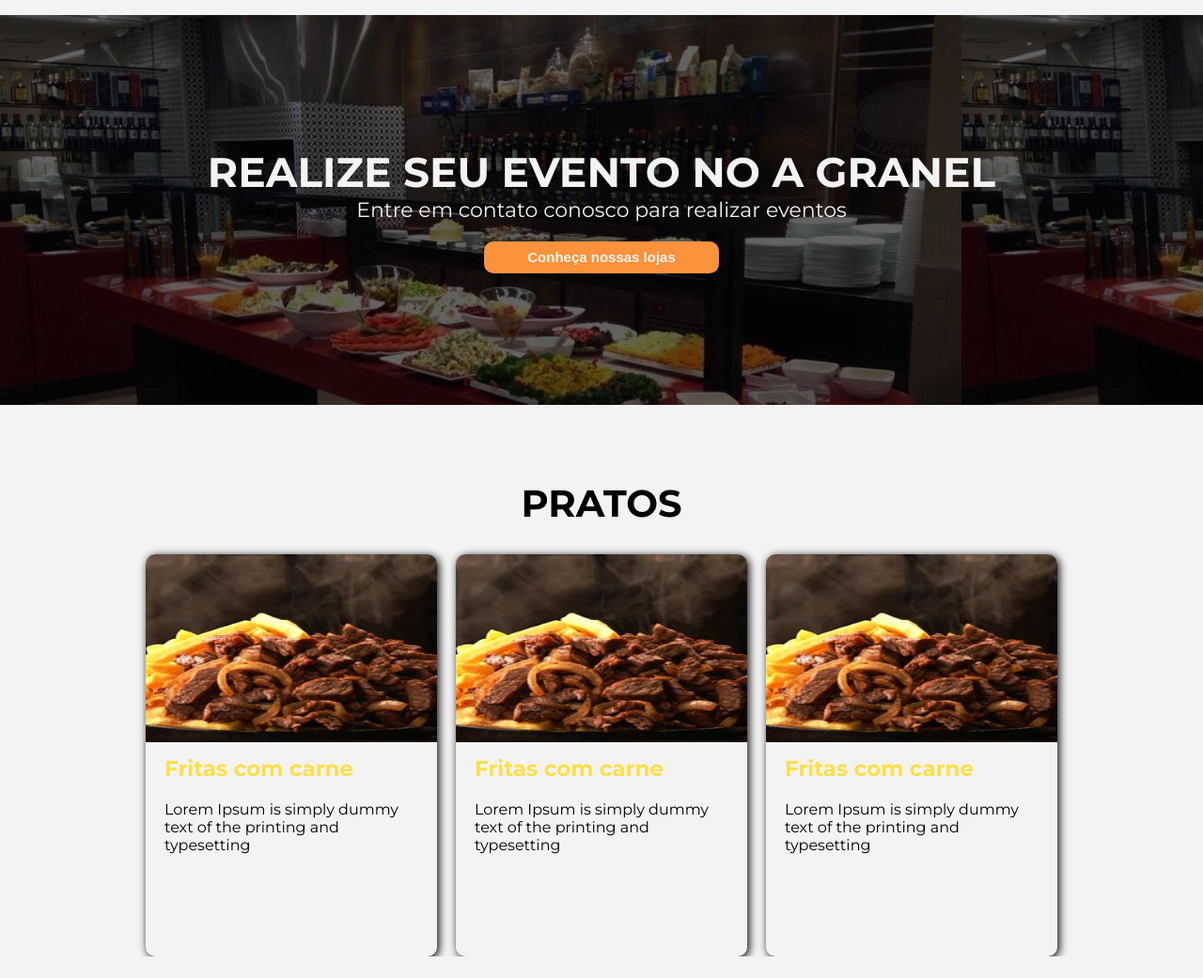
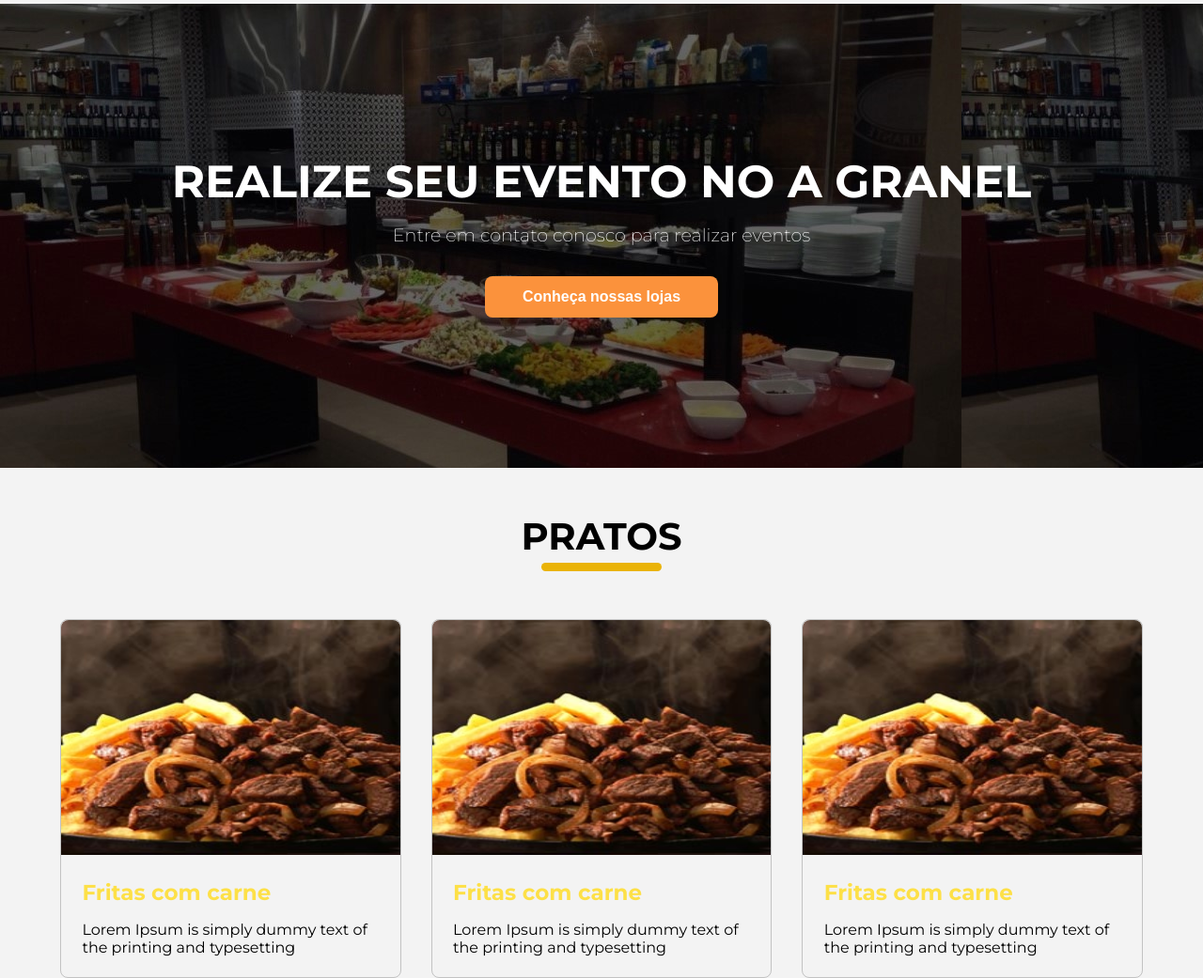
Before and after one commit to GustavoA01/agranel-landing-page, a plain HTML site: page pages/index.html in a window 1280 px wide. Shown: the part 1519-2560 px from the top of the page at 94% size. Before the commit the page ends 2537 px from the top, so only its background shows below. Drawn offline with Linux system fonts and the light colour scheme.

Commit message:
correcao das abas

```diff
--- a/pages/index.css
+++ b/pages/index.css
@@ -98,6 +98,7 @@ header {
 
 .main-banner p {
     font-size: 1rem;
+    font-weight: 300;
 }
 
 .main-banner h1 {
@@ -128,7 +129,7 @@ header {
 /* MAIN */
 
 .section-primary {
-    padding: 0 2rem;
+    padding: 0 4rem;
 }
 
 .valores-container {
@@ -174,115 +175,187 @@ header {
     height: 2.5rem;
 }
 
-.card-valores h3 {
-    /* margin: 20px; */
+/*Sobre*/
+
+#sobre-container {
+    display: flex;
+    justify-content: space-between;
+
+    margin-top: 5rem;
+    gap: 2rem;
 }
 
-/*Sobre*/
-
-#SobreContainer {
+.sobre-details {
+    width: 60%;
     display: flex;
-    margin-top: 80px;
-    margin-left: 50px;
-    margin-right: 50px;
-    justify-content: space-between;
-    gap: 30px;
+    flex-direction: column;
+    align-items: flex-start;
+    gap: 2rem;
 }
 
-.sobre {
-    width: 700px;
-    height: 240px;
+.sobre-details h1 {
+    font-size: 2.4rem;
 }
 
-.sobre p {
-    font-size: 20px;
+.sobre-details h1::after {
+    content: "";
+    display: block;
+
+    margin-top: 4px;
+
+    width: 50%;
+    height: 0.6rem;
+
+    border-radius: 0.5rem;
+
+    background-color: var(--secondary);
 }
 
-.sobre button {
-    background-color: var(--secondary_light);
-    width: 175px;
-    height: 40px;
-    margin-top: 20px;
-    border-radius: 10px;
-    font-size: 17px;
+.sobre-details p {
+    font-size: 1.1rem;
+}
+
+.sobre-details button {
+    background-color: var(--secondary);
+
+    padding: 0.8rem 2.5rem;
+    border-radius: 0.5rem;
+
+    font-size: 1rem;
     color: var(--background);
     font-weight: bold;
+
+    transition: background-color 0.3s ease;
+
+    cursor: pointer;
 }
 
-#SobreContainer img {
-    border-radius: 20px;
-    width: 292px;
-    height: 396px;
+.sobre-details button:hover {
+    transition: background-color 0.3s ease;
+    background-color: var(--secondary_shadow);
+}
+
+#sobre-container img {
+    width: 40%;
+    height: 380px;
+    border-radius: 1rem;
 }
 
 /*Evento*/
 
-.EventoContainer {
-    margin-top: 80px;
-    align-items: center;
+.evento-container {
+    width: 100%;
+
+    margin-top: 5rem;
+    padding: 10rem 0;
+
     background-image: url(../assets/IMG_0173-1024x806-escura.jpg);
-    height: 415px;
-    width: 100%;
-    color: var(--background);
+
     text-align: center;
+
     display: flex;
     flex-direction: column;
+    align-items: center;
     justify-content: center;
-    font-size: 22px;
+
+    gap: 1rem;
+
+    color: var(--text_light);
 }
 
-.EventoContainer button {
-    color: var(--background);
+.evento-container h1 {
+    font-size: 3rem;
+}
+
+.evento-container p {
+    font-size: 1.2rem;
+    font-weight: 300;
+}
+
+.evento-container button {
+    color: var(--text-light);
     background-color: var(--primary_light);
-    width: 250px;
-    height: 34px;
-    margin-top: 20px;
-    border-radius: 10px;
+
+    padding: 0.8rem 2.5rem;
+
+    margin-top: 1rem;
+    border-radius: 0.5rem;
+
     font-weight: bold;
-    font-size: 15px;
+    font-size: 1rem;
+
+    transition: background-color 0.3s ease;
+    cursor: pointer;
+}
+
+.evento-container button:hover {
+    transition: background-color 0.3s ease;
+    background-color: var(--primary_shadow);
 }
 
 /*Pratos*/
 
-.PratosContainer {
-    margin-top: 80px;
-    margin-left: 50px;
-    margin-right: 50px;
+.pratos-container {
+    margin-top: 3rem;
 }
 
-.PratosContainer h1 {
+.pratos-container h1 {
     text-align: center;
-    font-size: 40px;
+    font-size: 2.5rem;
 }
 
-.cards {
-    display: flex;
-    gap: 20px;
-    justify-content: center;
+.pratos-container h1::after {
+    content: "";
+
+    position: absolute;
+    left: 50%;
+    transform: translateX(-50%);
+
+    display: block;
+
+    margin-top: 4px;
+
+    align-self: center;
+    text_light: center;
+    width: 8rem;
+    height: 0.6rem;
+
+    border-radius: 0.5rem;
+
+    background-color: var(--secondary);
 }
 
-.CardPratos {
-    margin-top: 30px;
-    width: 310px;
-    height: 428px;
-    border-radius: 10px;
-    box-shadow: 2px 2px 10px black;
+.pratos-cards-container {
+    margin-top: 4rem;
+
+    display: grid;
+    grid-template-columns: 1fr 1fr 1fr;
+    gap: 2rem;
 }
 
-.CardPratos img {
-    width: 310px;
-    height: 200px;
-    border-radius: 10px 10px 0 0;
-    margin-bottom: 10px;
+.card-pratos {
+    border-radius: 0.5rem;
+    border: 1px solid rgba(0, 0, 0, 0.2);
 }
 
-.CardPratos p {
-    margin: 20px;
-    margin-bottom: 40px;
+.card-pratos img {
+    width: 100%;
+    height: 250px;
+    border-radius: 0.5rem 0.5rem 0 0;
 }
 
-.CardPratos h3 {
+.card-pratos-details {
+    display: flex;
+    flex-direction: column;
+
+    gap: 1rem;
+    padding: 1.4rem;
+}
+
+.card-pratos-details p {
+}
+
+.card-pratos-details h3 {
     font-size: 23px;
     color: var(--secondary_light);
-    margin-left: 20px;
 }
--- a/pages/index.html
+++ b/pages/index.html
@@ -87,8 +87,8 @@
                 </div>
             </div>
 
-            <div id="SobreContainer">
-                <div class="sobre">
+            <div id="sobre-container">
+                <div class="sobre-details">
                     <h1>SOBRE NÓS</h1>
                     <p>
                         Nascemos em Minas, terra considerada como um dos berços
@@ -101,46 +101,55 @@
                     </p>
                     <button>Saiba mais</button>
                 </div>
+
                 <img src="../assets/IMG_0173-280x806.jpg" alt="" />
             </div>
         </section>
 
-        <div class="EventoContainer">
+        <section class="evento-container">
             <h1>REALIZE SEU EVENTO NO A GRANEL</h1>
             <p>Entre em contato conosco para realizar eventos</p>
             <button>Conheça nossas lojas</button>
-        </div>
+        </section>
 
         <section class="section-primary">
-            <div class="PratosContainer">
+            <div class="pratos-container">
                 <h1>PRATOS</h1>
-                <div class="cards">
-                    <div class="CardPratos">
+                <div class="pratos-cards-container">
+                    <div class="card-pratos">
                         <img src="../assets/240x240-003.jpg" alt="" />
+                        <div class="card-pratos-details">
                             <h3>Fritas com carne</h3>
                             <p>
-                            Lorem Ipsum is simply dummy text of the printing and
-                            typesetting
+                                Lorem Ipsum is simply dummy text of the printing
+                                and typesetting
                             </p>
                         </div>
-                    <div class="CardPratos">
+                    </div>
+                    <div class="card-pratos">
                         <img src="../assets/240x240-003.jpg" alt="" />
+                        <div class="card-pratos-details">
                             <h3>Fritas com carne</h3>
                             <p>
-                            Lorem Ipsum is simply dummy text of the printing and
-                            typesetting
+                                Lorem Ipsum is simply dummy text of the printing
+                                and typesetting
                             </p>
                         </div>
-                    <div class="CardPratos">
+                    </div>
+                    <div class="card-pratos">
                         <img src="../assets/240x240-003.jpg" alt="" />
+                        <div class="card-pratos-details">
                             <h3>Fritas com carne</h3>
                             <p>
-                            Lorem Ipsum is simply dummy text of the printing and
-                            typesetting
+                                Lorem Ipsum is simply dummy text of the printing
+                                and typesetting
                             </p>
                         </div>
                     </div>
                 </div>
+            </div>
+
+            <!-- FAZ AQUI SAMUEL -->
         </section>
 
         <footer></footer>
```
Lines whose indentation alone changed are shown as unchanged.
